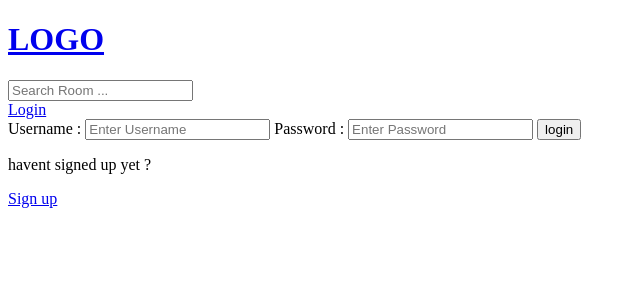
After one commit to hamid-hra/Study, a Django app: page /login in a window 1280 px wide. The commit adds this page. Shown: the top 300 px of the page, without its empty margins (0-640 px from the left). Run offline with Django 4.2, Linux system fonts and the light colour scheme.

Commit message:
day 4 to study django

```diff
--- a/base/urls.py
+++ b/base/urls.py
@@ -3,6 +3,9 @@ from . import views
 
 
 urlpatterns = [
+    path('login', views.loginPage, name="login"),
+    path('register', views.registerPage, name="register"),
+    path('logout',views.logoutUser, name='logout'),
     path('',views.home , name='Home'),
     path('room/<str:pk>/',views.room ,name='Room'),
     path('create-room/',views.createRoom,name="create-room"),
--- a/base/views.py
+++ b/base/views.py
@@ -1,21 +1,92 @@
 from django.shortcuts import render ,redirect
+from django.contrib import messages
+from django.contrib.auth.decorators import login_required
+from django.db.models import Q
+from django.http import response
 from django.http import HttpResponse
+from django.contrib.auth.models import User
+from django.contrib.auth.forms import UserCreationForm
+from django.contrib.auth import authenticate , login ,logout
 from .models import Room , Topic
 from .forms import RoomForm
 
+
+
+def loginPage(request):
+
+      page = 'login'
+
+      if request.user.is_authenticated:
+            return redirect('Home')
+
+      if request.method == 'POST':
+            username = request.POST.get('username').lower()
+            password = request.POST.get('password')
+            try:
+                  user = User.objects.get(username=username)
+            except:
+                  messages.error(request ,'user does not exist')
+
+            user = authenticate(request ,username=username , password=password)
+            if user is not None:
+                  login(request, user)
+                  return redirect ('Home')
+            else:
+                  messages.error(request, 'user name or password does not exits')
+
+      context = {'page' : page}
+      return render(request,'login_register.html', context )
+
+
+
+
+def logoutUser(request):
+      logout(request)
+      return redirect('Home')
+
+
+def registerPage(request):
+      page = 'register'
+      form = UserCreationForm()
+      if request.method == 'POST':
+            form = UserCreationForm(request.POST)
+            if form.is_valid():
+                  user = form.save(commit=False)
+                  user.username = user.username.lower()
+                  user.save()
+                  login(request,user)
+                  return redirect('Home')
+            else:
+                  messages.error(request, 'An error occurred during registeration')
+      context = {'form' : form}
+      return render(request, 'login_register.html', context)
+
+
 def home(request):
     q = request.GET.get('q') if request.GET.get('q') != None else ''
-    rooms = Room.objects.filter(topic__name__contains=q)
+    rooms = Room.objects.filter(
+          Q(topic__name__icontains=q) |
+          Q(name__icontains=q) |
+          Q(description__icontains=q)
+      )
     topics = Topic.objects.all()
 
-    context = {'rooms' : rooms , 'topics' : topics}
+    room_count = rooms.count()
+
+    context = {'rooms' : rooms , 'topics' : topics , 'room_count' : room_count}
     return render(request , 'home.html',context)
+
+
 
 def room(request,pk):
         room = Room.objects.get(id=pk)
         context = {'room' : room}
         return render(request , 'room.html' , context)
 
+
+
+
+@login_required(login_url='login')
 def createRoom(request):
       form = RoomForm()
       if request.method == 'POST':
@@ -27,9 +98,16 @@ def createRoom(request):
       context = {'form' : form}
       return render (request,'room_form.html',context)
 
+
+
+@login_required(login_url='login')
 def updateRoom(request,pk):
       room = Room.objects.get(id=pk)
       form = RoomForm(instance=room)
+
+      if request.user != room.host :
+            return HttpResponse('you are not allowed here !!')
+
       if request.method == 'POST':
             form = RoomForm(request.POST ,instance=room)
             if form.is_valid():
@@ -38,7 +116,17 @@ def updateRoom(request,pk):
       context = {'form' : form}
       return render (request,'room_form.html',context)
 
+
+
+
+
+
+@login_required(login_url='login')
 def deleteRoom(request,pk):
+
+      if request.user != room.host :
+       return HttpResponse('you are not allowed here !!')
+
       room = Room.objects.get(id=pk)
       if request.method == 'POST':
             room.delete()
--- a/templates/delete.html
+++ b/templates/delete.html
@@ -1,4 +1,3 @@
-
 {% block content %}
 <form method="POST" action="">
     {% csrf_token %}
--- a/templates/home.html
+++ b/templates/home.html
@@ -13,7 +13,6 @@
 </head>
 <body>
     {% include 'navbar.html' %}
-    <h1 style="color:yellowgreen">My Home</h1>
     <div>
         <a href="{% url 'create-room' %}">create Room</a>
     </div>
@@ -21,6 +20,7 @@
     <div>
         <hr>
         <h3>Browse Topic</h3>
+        <hr>
         <div>
             <a href="{% url 'Home' %}">All</a>
         </div>
@@ -33,11 +33,14 @@
         <hr>
     </div>
     <div>
+        <h5>{{room_count}} rooms available</h5>
         <div>
         {% for room in rooms %}
             <div>
+                {% if request.user == room.host %}
                 <a href="{% url 'Update-room' room.id %}">Edit</a>
                 <a href="{% url 'Delete-room' room.id %}">Delete</a>
+                {% endif %}
                 <span>@{{room.host.username}}</span>
                 <h5>
                     {{room.id}} --
--- /dev/null
+++ b/templates/login_register.html
@@ -0,0 +1,33 @@
+{% extends 'navbar.html' %}
+
+{% block content %}
+
+
+{% if page == 'login' %}
+<div>
+    <form method="POST" action="">
+        {%csrf_token%}
+
+        <label>Username :</label>
+        <input type="text" name="username" placeholder="Enter Username">
+
+        <label>Password :</label>
+        <input type="password" name="password" placeholder="Enter Password">
+
+        <input type="submit" value="login" />
+    </form>
+    <p>havent signed up yet ?</p>
+    <a href="{% url 'register' %}">Sign up</a>
+</div>
+{% else %}
+<div>
+    <form method="POST" action="">
+        {%csrf_token%}
+        {{ form.as_p }}
+        <input type="submit" value="register " />
+    </form>
+        <p>Already signed up yet ?</p>
+    <a href="{% url 'login' %}">Login</a>
+</div>
+{% endif %}
+{% endblock content %}
--- a/templates/navbar.html
+++ b/templates/navbar.html
@@ -9,7 +9,24 @@
 <a href="/">
     <h1>LOGO</h1>
 </a>
+<form method="get" action="{% url 'Home' %}">
+    <input type="text" name="q" placeholder="Search Room ..." />
+    {%csrf_token%}
+</form>
+{% if request.user.is_authenticated %}
+<a href="{%url 'logout'%}">logout</a>
+{% else %}
+<a href="{%url 'login'%}">Login</a>
+{% endif %}
 </hr>
+    {% if messages %}
+    <ul class="messages">
+        {% for message in messages %}
+        <li>{{ message }}</li>
+            {% endfor %}
+    </ul>
+{% endif %}
+
 {% block content %}
 
 {% endblock content %}
```
Also changed, not shown: db.sqlite3.
